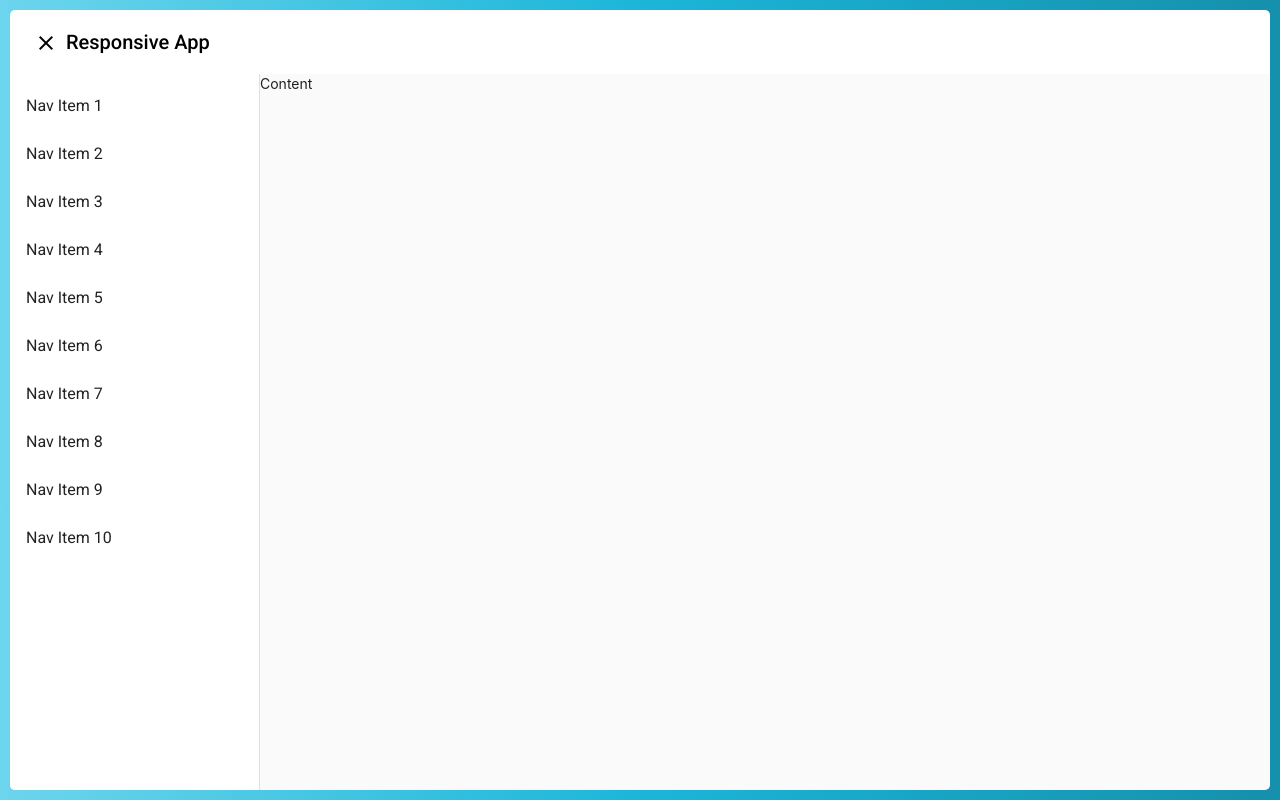
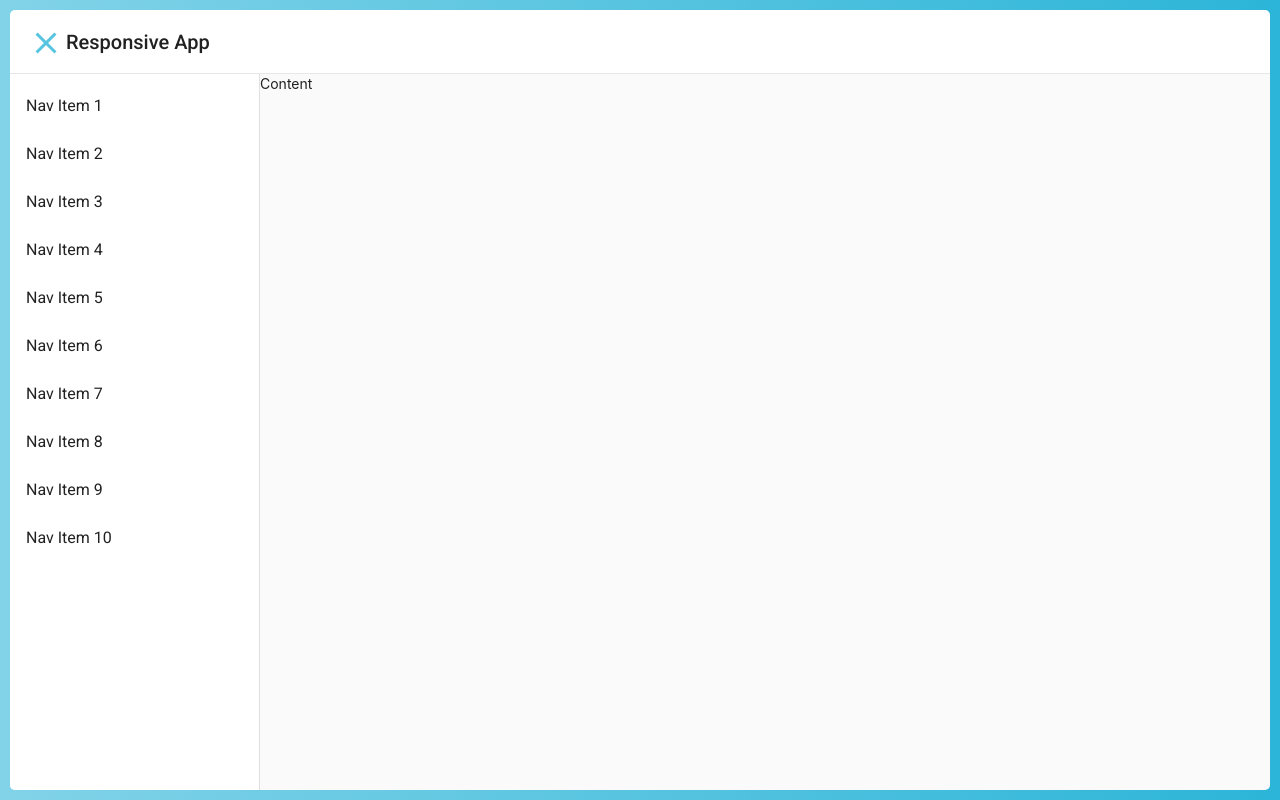
Before and after one commit to MariusBongarts/Vuejs-NestJs-MongoDB-Nginx-Docker, an Angular app in the folder client/: page / in a window 1280 px wide. Built offline with nearby package versions, Linux system fonts and the light colour scheme.

Commit message:
Adjust theme color and gradient background

```diff
--- a/client/src/app/navigation/toolbar/toolbar.component.html
+++ b/client/src/app/navigation/toolbar/toolbar.component.html
@@ -1,4 +1,4 @@
-<mat-toolbar color="primary" class="termino-toolbar">
+<mat-toolbar class="termino-toolbar">
   <button mat-icon-button (click)="toggleSidebar()">
     <mat-icon>{{opened ? 'close' : 'menu'}}</mat-icon>
   </button>
--- a/client/src/app/navigation/toolbar/toolbar.component.scss
+++ b/client/src/app/navigation/toolbar/toolbar.component.scss
@@ -1,6 +1,8 @@
+@import './../../../variables.scss';
+
 .termino-toolbar {
   background-color: white;
-  box-shadow: 0 4px 2px -2px gray;
+  border-bottom: 1px solid #e5e7e9;
 }
 
 
@@ -11,3 +13,8 @@
     z-index: 2;
   }
 }
+
+mat-icon {
+  transform: scale(1.5);
+  color: $primary;
+}
--- a/client/src/theme.scss
+++ b/client/src/theme.scss
@@ -12,20 +12,20 @@
 
 // Primary color
 $mat-termino-primary: (
-    50 : #edfafd,
-    100 : #d3f2fa,
-    200 : #b6eaf6,
-    300 : #99e2f2,
-    400 : #83dbf0,
-    500 : #6dd5ed,
-    600 : #65d0eb,
-    700 : #5acae8,
-    800 : #50c4e5,
-    900 : #3ebae0,
+    50 : #ebf8fb,
+    100 : #cdedf6,
+    200 : #abe2f0,
+    300 : #89d6e9,
+    400 : #70cde5,
+    500 : #57c4e0,
+    600 : #4fbedc,
+    700 : #46b6d8,
+    800 : #3cafd3,
+    900 : #2ca2cb,
     A100 : #ffffff,
-    A200 : #fcfeff,
-    A400 : #c9f2ff,
-    A700 : #afebff,
+    A200 : #d9f4ff,
+    A400 : #a6e6ff,
+    A700 : #8cdfff,
     contrast: (
         50 : #000000,
         100 : #000000,
--- a/client/src/variables.scss
+++ b/client/src/variables.scss
@@ -5,4 +5,4 @@ $primary: mat-color($app-primary);
 $accent: mat-color($app-accent);
 $warn: mat-color($app-warn);
 
-$app-primary-gradient: linear-gradient(90deg, mat-color($app-primary) 0%,  darken(mat-color($app-primary), 20%) 50%, darken(mat-color($app-primary), 30%) 100%);
+$app-primary-gradient: linear-gradient(90deg, lighten(mat-color($app-primary), 10%) 0%,  mat-color($app-primary) 50%, darken(mat-color($app-primary), 10%)  100%);
```
